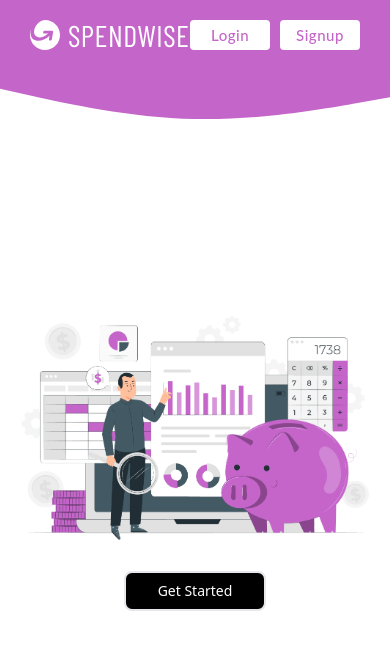
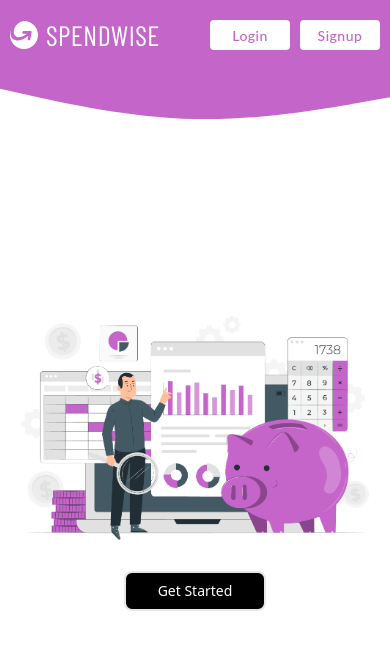
Before and after one commit to ani1609/Spendwise, a React (Create React App) app in the folder client/: page / in a window 390 px wide. Shown: the top 650 px of the page. Built offline with nearby package versions, Linux system fonts and the light colour scheme; no server answers; a web font is replaced by a local one.

Commit message:
Login-signup buttons overlapping

```diff
--- a/client/src/styles/Navbar.css
+++ b/client/src/styles/Navbar.css
@@ -110,15 +110,6 @@
 
 /* ---------responsiveness----- */
 
-@media only screen and (max-width: 480px)
-{
-    .navbar_parent
-    {
-        padding: 0px 10px;
-    }
-
-}
-
 
 /* padding to 30px for screen widths<=768px */
 
@@ -152,3 +143,16 @@
         font-size: 15px;
     }
 }
+
+@media only screen and (max-width: 480px) {
+    .navbar_parent {
+        padding: 0px 10px;
+    }
+    .navbar_parent h1 {
+        font-size: 28px;
+    }
+    .login_signup_container button {
+
+        font-size: 14px;
+    }
+}
```
